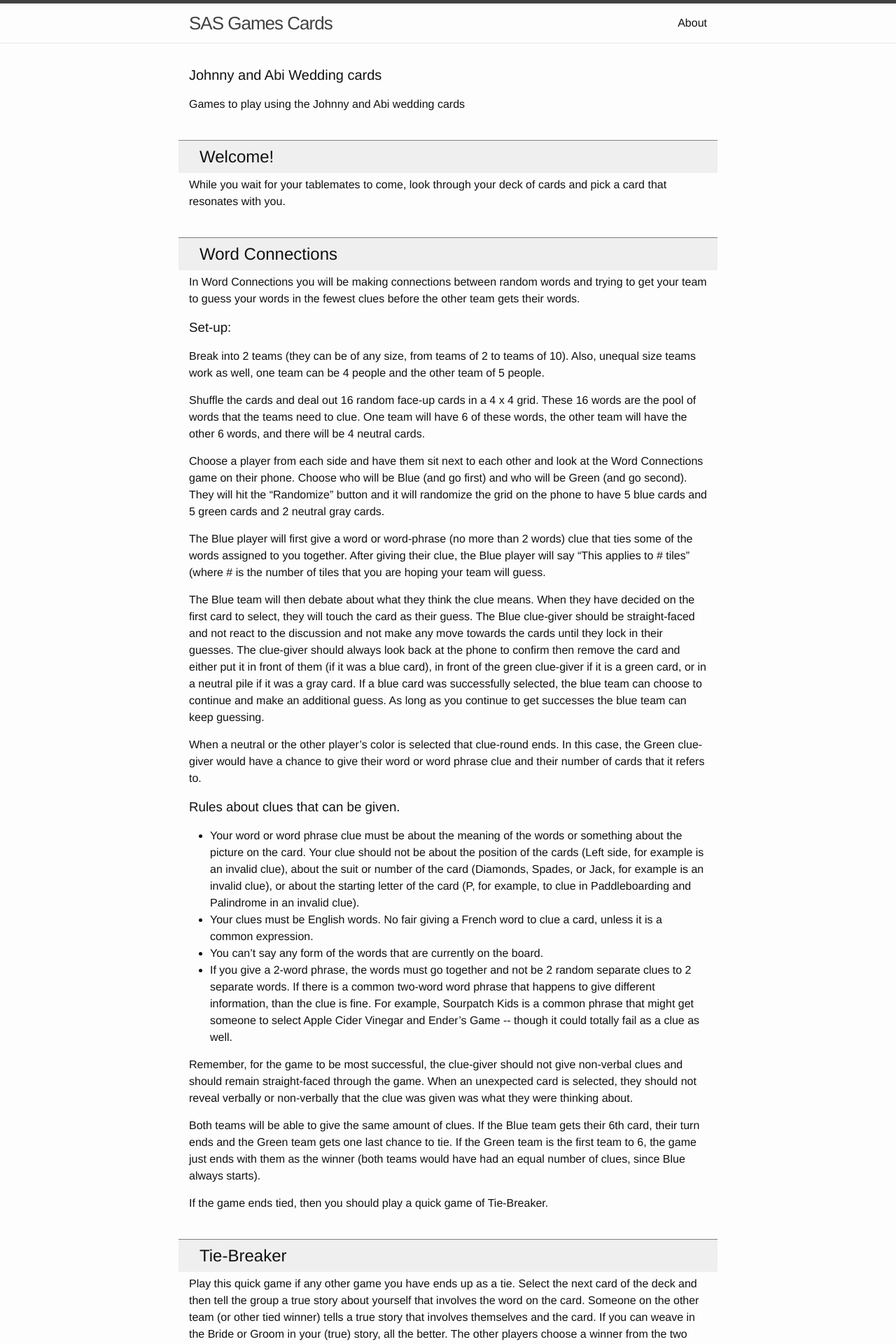
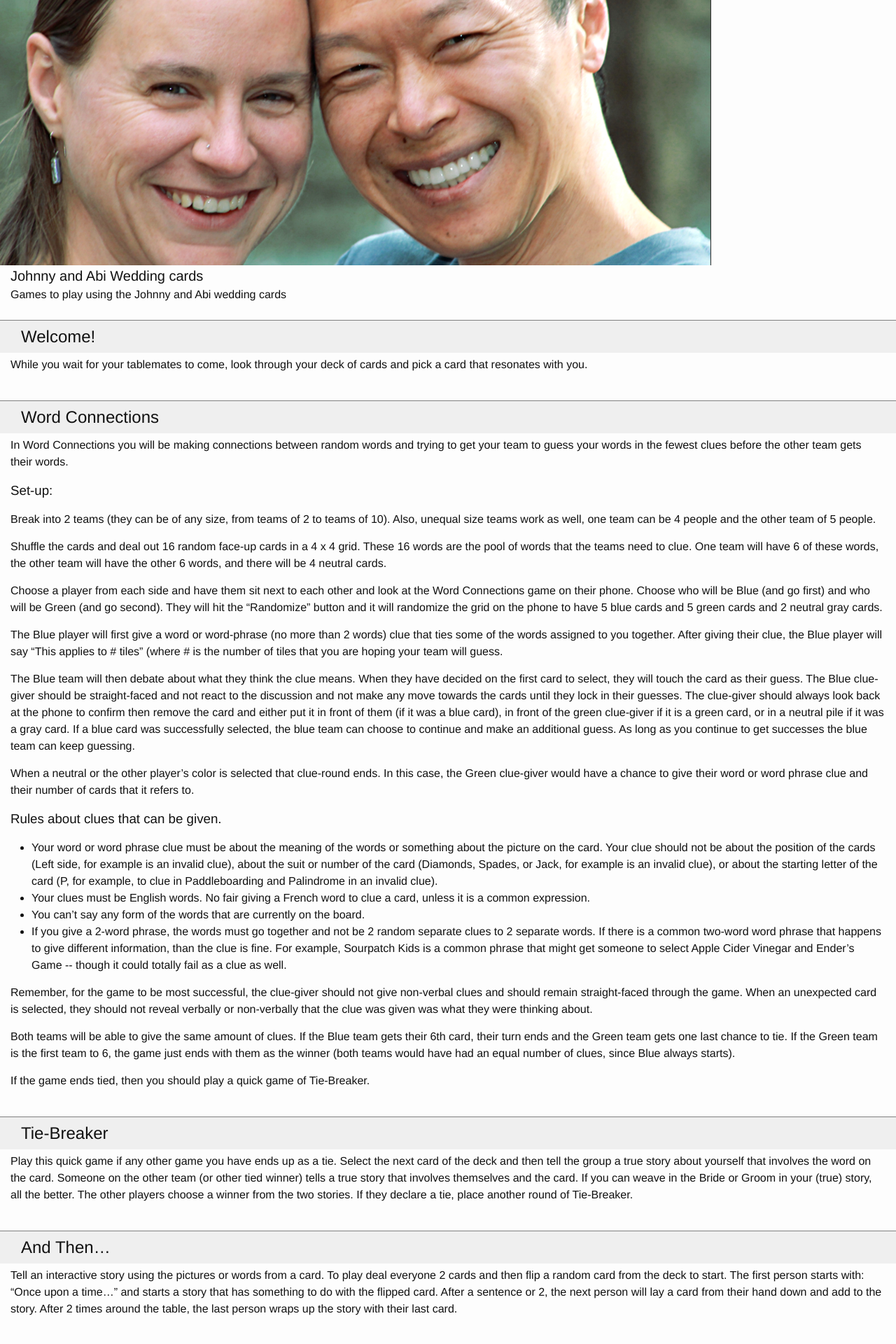
Before and after one commit to rlskoeser/sasgames-cards, a Jekyll site: the page built from _posts/2016-02-20-johnny-and-abi.html, in a window 1280 px wide. Shown: the top 1920 px of the page at 70% size. Built offline with Jekyll 4.4.1, drawn with Linux system fonts in a browser that asks for light colours; nearby versions of some CDN libraries.

Commit message:
Custom layout for game rules pages

```diff
--- /dev/null
+++ b/_layouts/game-rules.html
@@ -0,0 +1,20 @@
+<!DOCTYPE html>
+<html>
+
+  {% include head.html %}
+
+  <body>
+
+    {% comment %} {% include header.html %} {% endcomment %}
+    {% if page.banner %}
+    <img class="banner" src="{{ site.baseurl }}/images/{{ page.banner }}"/>
+    {% endif %}
+    <div class="game-rules-content">
+        {{ content }}
+    </div>
+
+    {% include footer.html %}
+
+  </body>
+
+</html>
--- a/_posts/2016-02-20-johnny-and-abi.md
+++ b/_posts/2016-02-20-johnny-and-abi.html
@@ -1,10 +1,11 @@
 ---
-layout: default
+layout: game-rules
+banner: abi-johnny-wide.png
+
 ---
 
-<div class="home">
 
-  <h1 class="page-heading">Johnny and Abi Wedding cards</h1>
+<h1 class="page-heading">Johnny and Abi Wedding cards</h1>
 
 <p>Games to play using the Johnny and Abi wedding cards</p>
 
@@ -90,7 +91,3 @@ layout: default
 <p>Shuffle the deck and deal out 3 cards to the table. Everyone silently identifies commonalities between the cards and picks out which is the black sheep” that doesn’t match. After everyone has selected their black sheep, count to 3 and then everyone points to the black sheep that they identified. Everyone defends their choice for what the commonality that they saw was and why the card they selected was the black sheep.</p>
 </div>
 </div>
-
-
-
-</div>
--- a/css/main.scss
+++ b/css/main.scss
@@ -64,6 +64,18 @@
     margin: 0 -15px 5px;  /* compensate for wrapper margins to make full width */
     padding-left: 30px;
 }
+
+.game-rules-content {
+    padding: 0 0 $spacing-unit 0;
+}
+.game-rules-content > * {
+    margin: 0 15px;
+}
+
+.game-rules-content .banner {
+    margin: 0;
+}
+
 @media (max-width: 650px) {
 
 input.checkbox-toggle ~ label {
@@ -73,8 +85,6 @@
     float:right;
 }
 
-/* todo: maybe use css content instead of two labels */
-
 input.checkbox-toggle + label::after {
     font-family: FontAwesome;
     content: "\f078"; /* chevron down */
@@ -83,10 +93,9 @@
     content: "\f077"; /* chevron up */
 }
 
-
 .game-rules .content {
     display: none;
-    }
+}
 
 input.checkbox-toggle:checked ~ .content {
     display: block;
```
Also changed, not shown: images/abi-johnny-wide.png (added), images/abi-johnny.png (added).
